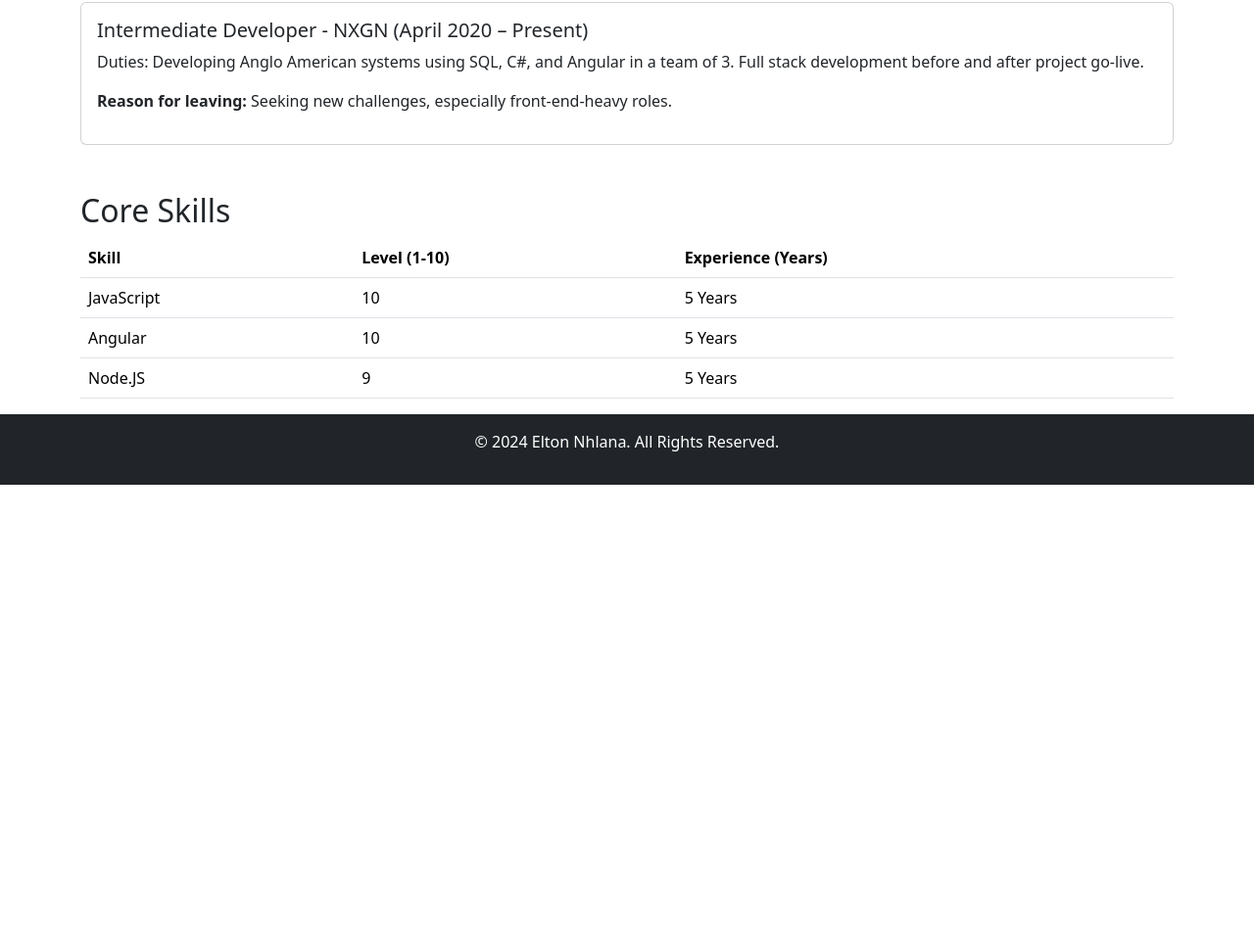
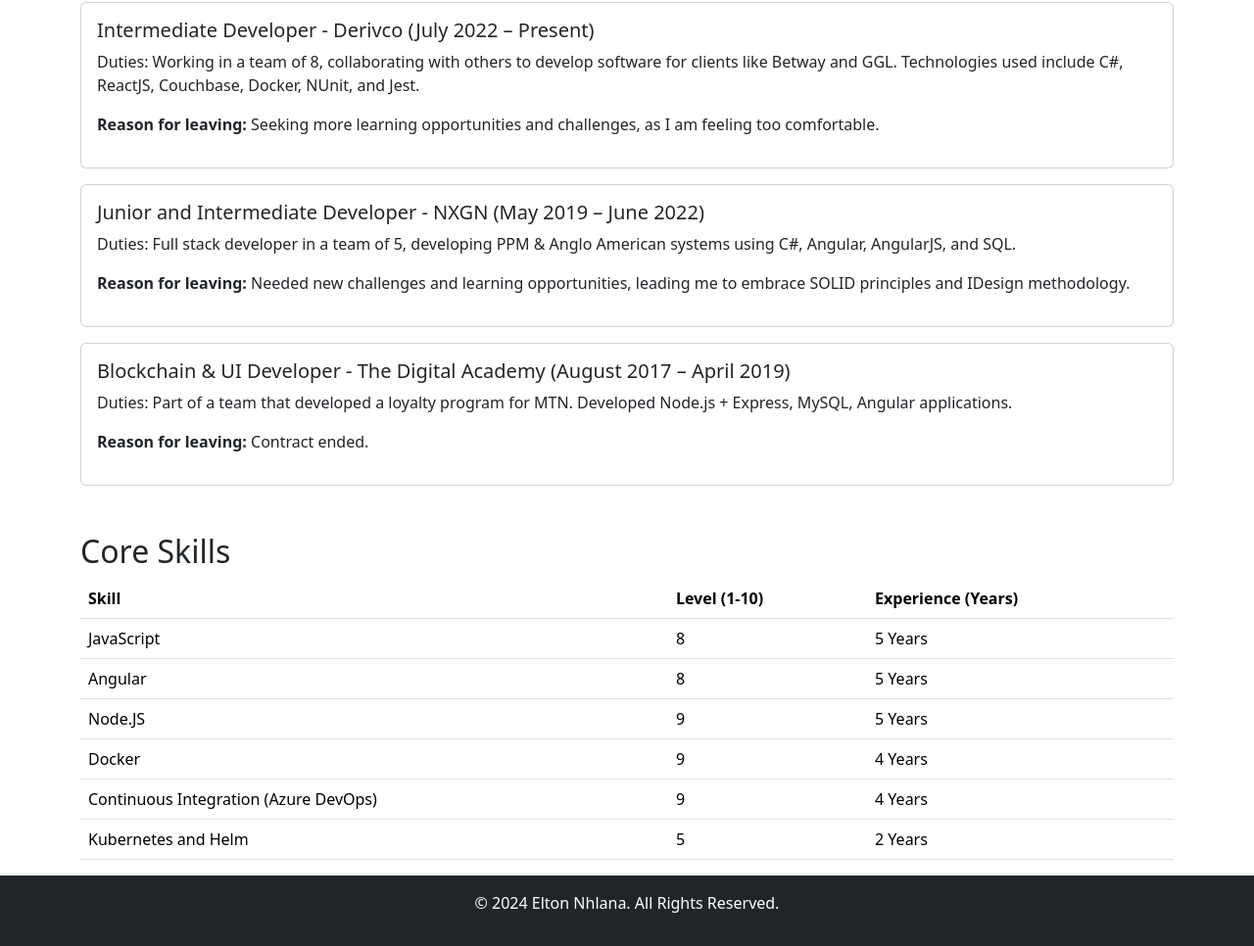
Before and after one commit to SeerElton/SeerElton.github.io, a plain HTML site: page index.html in a window 1280 px wide. Shown: the part 657-1623 px from the top of the page at 98% size. Before the commit the page ends 1152 px from the top, so only its background shows below. Drawn offline with nearby package versions, Linux system fonts and the light colour scheme.

Commit message:
updated cv

```diff
--- a/index.html
+++ b/index.html
@@ -24,16 +24,24 @@
                 <h2>Personal Details</h2>
                 <p><strong>Name:</strong> Elton Nhlana</p>
                 <p><strong>Location:</strong> Johannesburg</p>
-                <p><strong>Languages:</strong> English, Nguni, Sotho</p>
+                <p><strong>Languages:</strong> Swati, English, Zulu, Xhosa, Pedi, Sotho, Ndebele, Tshonga</p>
+
                 <p><strong>License/Car:</strong> Yes, Yes</p>
                 <p><strong>Email:</strong> <a href="mailto:nhlana.2@gmail.com">nhlana.2@gmail.com</a></p>
+
                 <p><strong>LinkedIn:</strong> <a href="https://www.linkedin.com/in/elton-nhlana-b0452a117">View
                         Profile</a></p>
             </div>
             <div class="col-md-6">
                 <h2>About Me</h2>
-                <p>I am a young motivated developer who enjoys being outdoors, team collaborations, being out with
-                    friends, and learning. I enjoy playing chess, pool, and engaging in constructive conversations.</p>
+                <p>I am a 28-year-old software developer from Mpumalanga. I enjoy informative conversation, knowledge
+                    sharing, chess, snooker, and swimming. I believe in logic, processes, science, and common sense.
+                    Professionally, I thrive in a cheerful, high-performing team environment.</p>
+                <p>Explore my SDLC and coding philosophy <a href="#">here</a>. You can also check out my baby growth
+                    monitoring app <a href="http://bebaapp.kebothale.co.za/docs" target="_blank">backend
+                        documentation</a> and <a
+                        href="https://drive.google.com/file/d/1nO0TMq2vqy6GLXpleANJJVZ4vTcry53r/view?usp=drive_link"
+                        target="_blank">Android mobile app</a> developed using Ionic Angular.</p>
             </div>
         </div>
     </section>
@@ -51,16 +59,35 @@
 
     <!-- Career Summary -->
     <section class="container mt-5">
-        <h2>Career Summary (5+ Years of Experience)</h2>
+        <h2>Career Summary (6+ Years of Experience)</h2>
         <div class="card mt-3">
             <div class="card-body">
-                <h5 class="card-title">Intermediate Developer - NXGN (April 2020 – Present)</h5>
-                <p>Duties: Developing Anglo American systems using SQL, C#, and Angular in a team of 3. Full stack
-                    development before and after project go-live.</p>
-                <p><strong>Reason for leaving:</strong> Seeking new challenges, especially front-end-heavy roles.</p>
+                <h5 class="card-title">Intermediate Developer - Derivco (July 2022 – Present)</h5>
+                <p>Duties: Working in a team of 8, collaborating with others to develop software for clients like Betway
+                    and GGL. Technologies used include C#, ReactJS, Couchbase, Docker, NUnit, and Jest.</p>
+                <p><strong>Reason for leaving:</strong> Seeking more learning opportunities and challenges, as I am
+                    feeling too comfortable.</p>
             </div>
         </div>
-        <!-- Add other job entries similarly -->
+
+        <div class="card mt-3">
+            <div class="card-body">
+                <h5 class="card-title">Junior and Intermediate Developer - NXGN (May 2019 – June 2022)</h5>
+                <p>Duties: Full stack developer in a team of 5, developing PPM & Anglo American systems using C#,
+                    Angular, AngularJS, and SQL.</p>
+                <p><strong>Reason for leaving:</strong> Needed new challenges and learning opportunities, leading me to
+                    embrace SOLID principles and IDesign methodology.</p>
+            </div>
+        </div>
+
+        <div class="card mt-3">
+            <div class="card-body">
+                <h5 class="card-title">Blockchain & UI Developer - The Digital Academy (August 2017 – April 2019)</h5>
+                <p>Duties: Part of a team that developed a loyalty program for MTN. Developed Node.js + Express, MySQL,
+                    Angular applications.</p>
+                <p><strong>Reason for leaving:</strong> Contract ended.</p>
+            </div>
+        </div>
     </section>
 
     <!-- Skills Section -->
@@ -77,18 +104,33 @@
             <tbody>
                 <tr>
                     <td>JavaScript</td>
-                    <td>10</td>
+                    <td>8</td>
                     <td>5 Years</td>
                 </tr>
                 <tr>
                     <td>Angular</td>
-                    <td>10</td>
+                    <td>8</td>
                     <td>5 Years</td>
                 </tr>
                 <tr>
                     <td>Node.JS</td>
                     <td>9</td>
                     <td>5 Years</td>
+                </tr>
+                <tr>
+                    <td>Docker</td>
+                    <td>9</td>
+                    <td>4 Years</td>
+                </tr>
+                <tr>
+                    <td>Continuous Integration (Azure DevOps)</td>
+                    <td>9</td>
+                    <td>4 Years</td>
+                </tr>
+                <tr>
+                    <td>Kubernetes and Helm</td>
+                    <td>5</td>
+                    <td>2 Years</td>
                 </tr>
                 <!-- Add more skills as needed -->
             </tbody>
```
